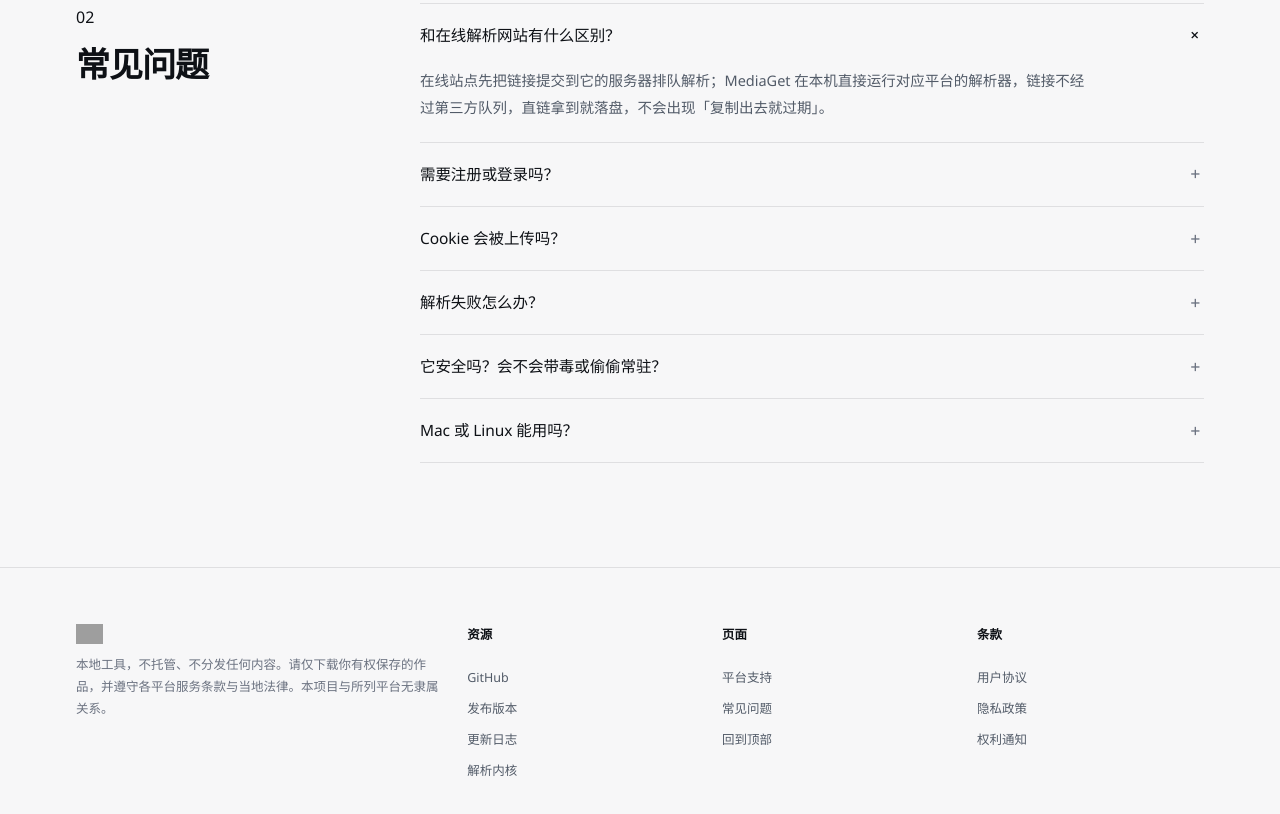
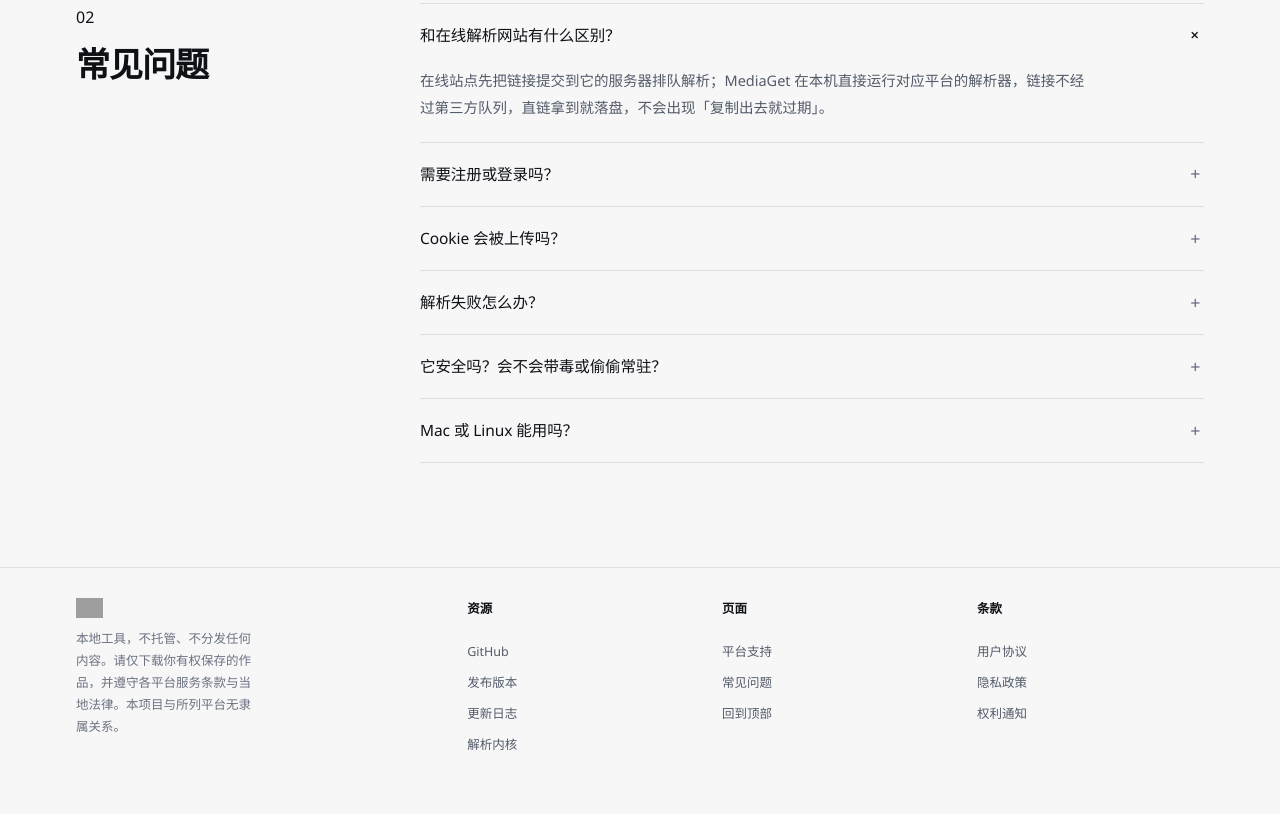
Before and after one commit to hotier/MediaGet-desktop, an Astro site in the folder landing/: page / in a window 1280 px wide. Shown: the part 1762-2576 px from the top of the page. After the commit the page ends 2548 px from the top, so only its background shows below. Built offline with nearby package versions, Linux system fonts and the light colour scheme; Astro itself is replaced by a stand-in of ours; grey boxes are pictures that could not be loaded; a web font is replaced by a local one.

Commit message:
feat(landing): 背景光晕全站共享；导航图标间距收紧；删段头序号；页脚免责行宽与内边距收窄

```diff
--- a/landing/src/styles/global.css
+++ b/landing/src/styles/global.css
@@ -844,14 +844,19 @@ body::before {
 
 /* —— 页脚：字标 + 三列入口 + 免责 ——
    导航不吸顶，所以「回到 GitHub / 发布版本 / 解析内核」这类入口必须在页脚再给一遍。 */
+/* 上下内边距 2026-10-22 收窄（业主：「减小页脚文字和容器之间的间距」）：
+   上 40–56 → 28–40（离分隔线更近），下 44–60 → 30–42（离页面底边更近）。
+   横向仍是 0：页脚左右贴 .shell 的 gutter，与全站内容区同一条边。 */
 .footer {
   border-top: 1px solid var(--line);
-  padding: clamp(40px, 6vw, 56px) 0 clamp(44px, 7vw, 60px);
+  padding: clamp(28px, 4vw, 30px) 0 clamp(30px, 4vw, 30px);
   color: var(--faint);
   font-size: 12.5px;
 }
 
-/* 四列：字标 + 资源 / 页面 / 条款（资源列带更新日志，条款列是 landing/docs 三页的入口） */
+/* 四列：字标 + 资源 / 页面 / 条款（资源列带更新日志，条款列是 landing/docs 三页的入口）。
+   列宽比例保持原样（1.6fr）：业主 2026-10-22 要求收窄只针对免责文字块本身，
+   动列宽会把省下的空间分给另外三列——「其他地方就宽了」不是想要的结果。 */
 .footer-grid {
   display: grid;
   grid-template-columns: 1.6fr repeat(3, minmax(0, 1fr));
@@ -864,12 +869,12 @@ body::before {
   gap: 10px;
 }
 
-/* 免责声明是法律小字：行宽收到 30em（约 30 个全角字一行），不跟着 .footer-brand
-   的 1.6fr 列宽拉满——满宽下 60 字只折两行，扫读时句读挤成一片
-   （业主 2026-10-22：「这个容器太宽了，改窄了一点」）。列宽本身不动，
-   窄屏（<900px）列变窄后这条自然失效。 */
+/* 免责声明是法律小字：行宽收到 14em（约 24 个全角字一行，60 字折三行）。
+   只收文字块、不动 .footer-grid 的列宽——列宽一动，省下的空间会分给另外三列，
+   把它们撑宽（业主 2026-10-22：「其他地方也保持不变」）。1.6fr 列约 420px，
+   24em ≈ 300px，右边界内收约 120px，是看得出来的收窄。 */
 .footer-brand p {
-  max-width: 30em;
+  max-width: 14em;
 }
 
 .footer h4 {
```
